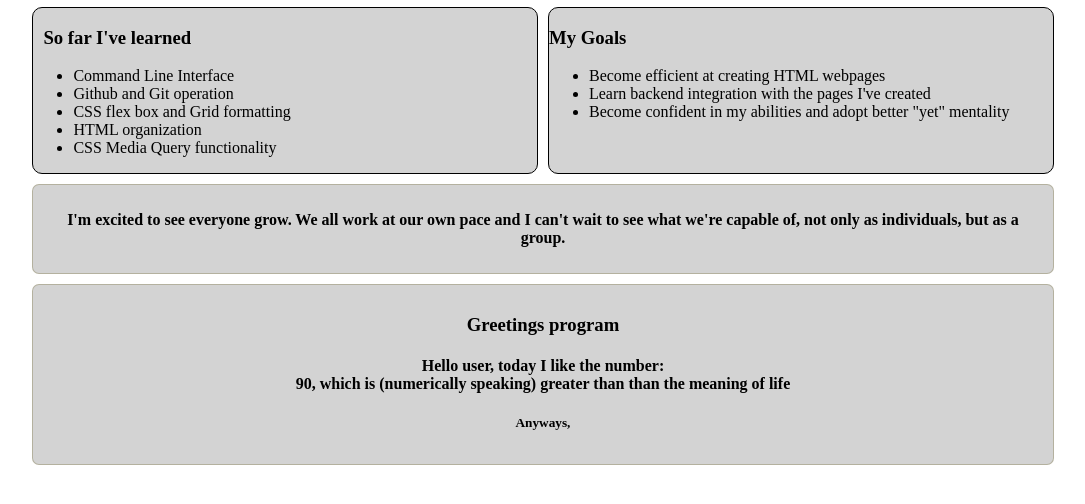
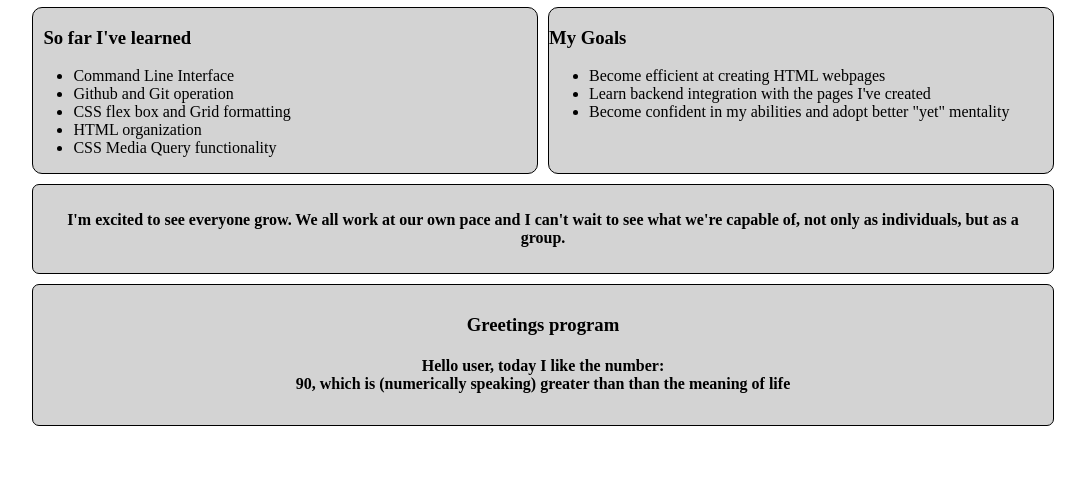
Before and after one commit to ip240Z/Deployable-lab, a plain HTML site: page index.html in a window 1280 px wide. Shown: the part 88-592 px from the top of the page, without its empty margins (112-1197 px from the left). Drawn offline with Linux system fonts and the light colour scheme.

Commit message:
Cleaned up some little formatting things. Final build

```diff
--- a/index.html
+++ b/index.html
@@ -46,7 +46,6 @@
             <h3> Greetings program</h3>
             <h4> Hello user, today I like the number:
             <div id="randNum"></div></h4>
-            <h5>Anyways,</h5>
             </div>
 </body>
 </html>
--- a/style.css
+++ b/style.css
@@ -29,7 +29,7 @@
 }
 
 .container {
-    border: 1px solid #5e510e43;
+    border: 1px solid black;
     border-radius: 7px;
     background-color: lightgray;
     padding: 10px;
@@ -40,7 +40,7 @@
 }
 
 .for-fun {
-    border: 1px solid #5e510e43;
+    border: 1px solid black;
     border-radius: 7px;
     background-color: lightgray;
     padding: 10px;
```
